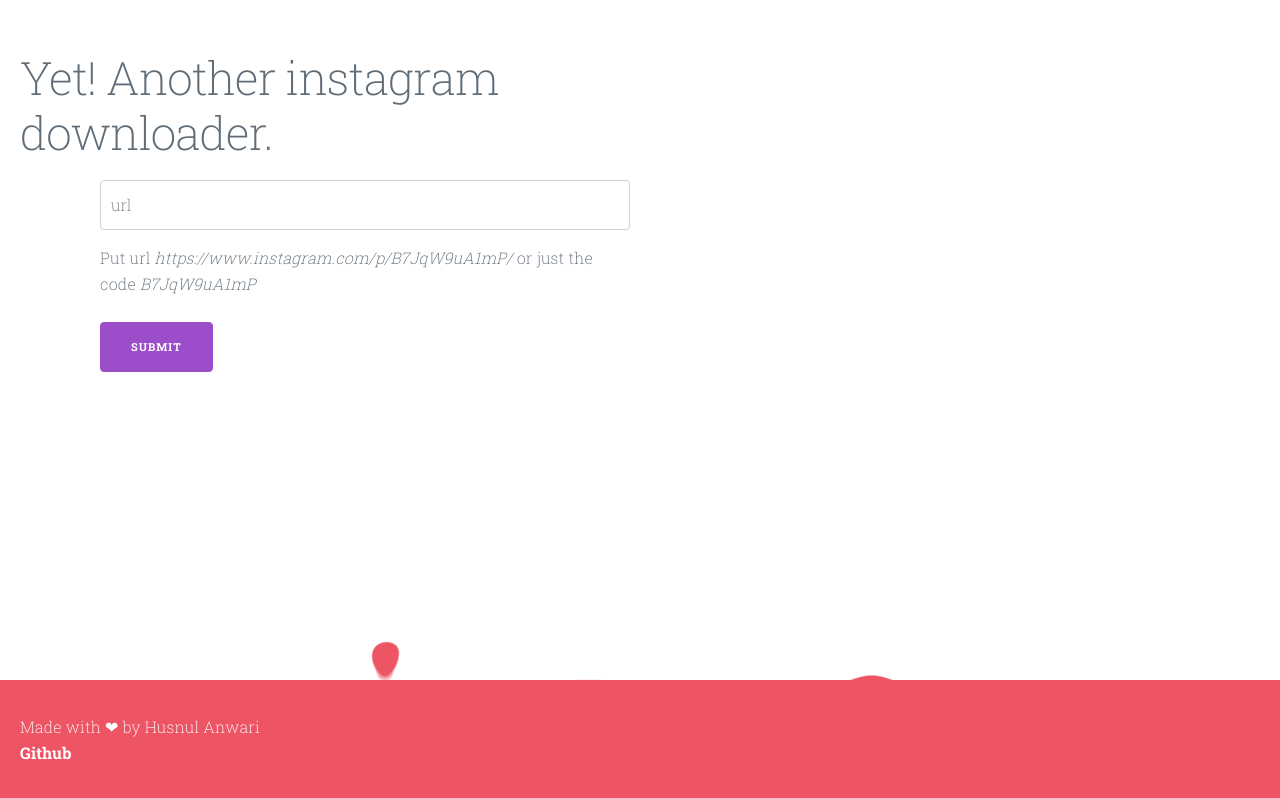
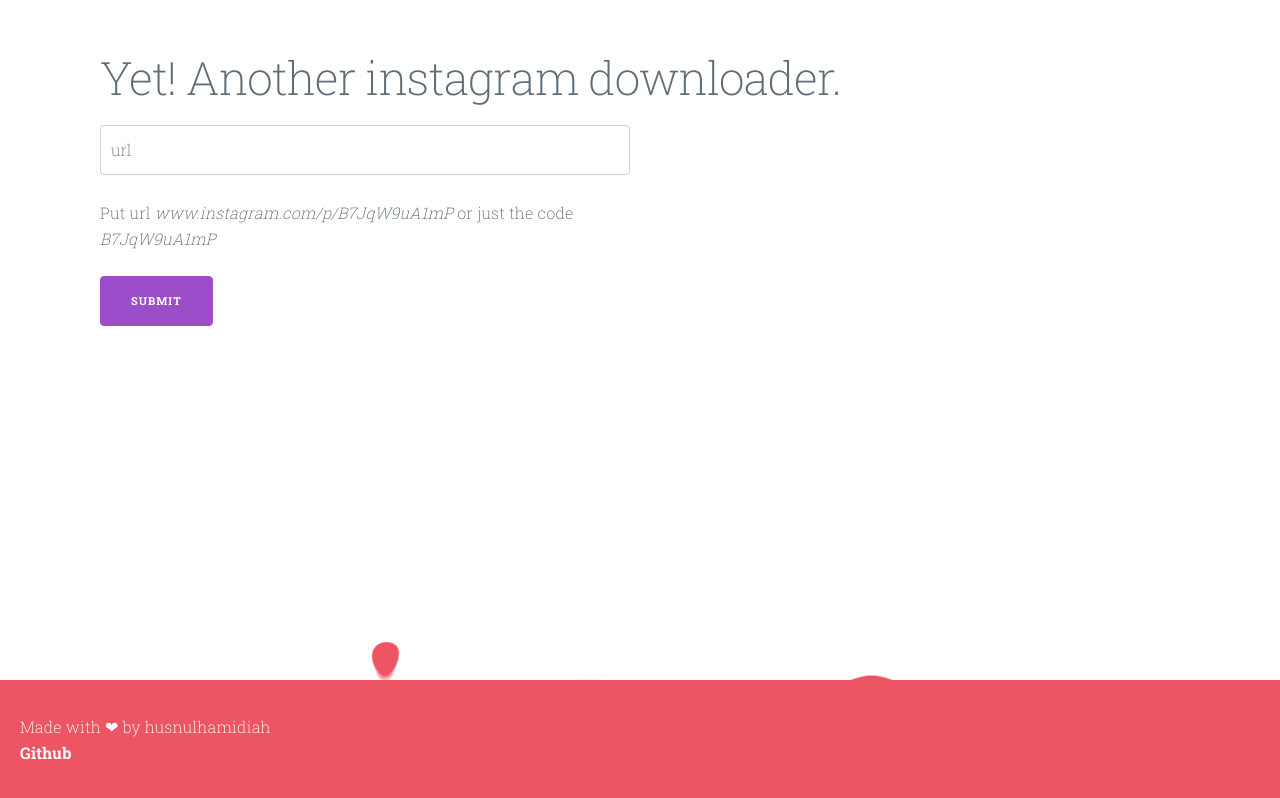
Before and after one commit to husnulhamidiah/instagram-downloader, a Svelte app: page / in a window 1280 px wide. Built offline with nearby package versions, Linux system fonts and the light colour scheme.

Commit message:
Fix some styling

```diff
--- a/src/App.svelte
+++ b/src/App.svelte
@@ -77,7 +77,6 @@
   .header {
     margin: 0;
     margin-top: 5rem;
-    max-width: 50%;
   }
   .main {
     flex: 1 0 auto;
@@ -88,9 +87,12 @@
 </style>
 
 <div class="app">
-  <header class="container header">
-    <h1>Yet! Another instagram downloader.</h1>
+  <header class="container">
+    <div class="header">
+      <h1>Yet! Another instagram downloader.</h1>
+    </div>
   </header>
+
   <main class="container main">
     {#if !mediaExist}
       <blockquote class="alert danger">
@@ -101,6 +103,7 @@
     <Form bind:url={ url } on:click={ getMedia }></Form>
     <Media media={ media }></Media>
   </main>
+
   <footer>
     <Footer></Footer>
   </footer>
--- a/src/Footer.svelte
+++ b/src/Footer.svelte
@@ -110,7 +110,7 @@
     <div class="bubble" style="--size:4.1187558075350585rem; --distance:9.83347156194614rem; --position:73.46582326698116%; --time:2.715186941605962s; --delay:-3.685436312488823s;"></div>
   </div>
   <div class="content">
-    Made with ❤ by Husnul Anwari
+    Made with ❤ by husnulhamidiah
     <a href="https://github.com/husnulhamidiah/instagram-downloader">Github</a>
     <!-- <div>
       <div><b>Eldew</b><a href="#">Secuce</a><a href="#">Drupand</a><a href="#">Oceash</a><a href="#">Ugefe</a><a href="#">Babed</a></div>
--- a/src/Form.svelte
+++ b/src/Form.svelte
@@ -6,15 +6,20 @@
   .input-large, .button-large {
     height: 5rem;
   }
+  .input-label {
+    word-break: break-word;
+    margin: 1rem 0 2.5rem 0;
+    font-weight: normal;
+  }
 </style>
 
 <form>
   <div class="row">
     <div class="column">
       <input class="input-large" type="text" placeholder="url" id="url" bind:value={ url }>
-      <p style="word-break: break-word;">
-        Put url <span class="hero-detail"><em>https://www.instagram.com/p/B7JqW9uA1mP/ </em></span>or just the code <span class="hero-detail"><em>B7JqW9uA1mP</em></span>
-      </p>
+      <label for="url" class="input-label">
+        Put url <span class="hero-detail"><em>www.instagram.com/p/B7JqW9uA1mP </em></span>or just the code <span class="hero-detail"><em>B7JqW9uA1mP</em></span>
+      </label>
       <input class="button-primary button-large" type="submit" value="Submit" on:click|preventDefault>
     </div>
     <div class="column"></div>
```
Also changed, not shown: public/build/bundle.css, public/build/bundle.js, 2 other files (tests, documents, lock files or other folders).
